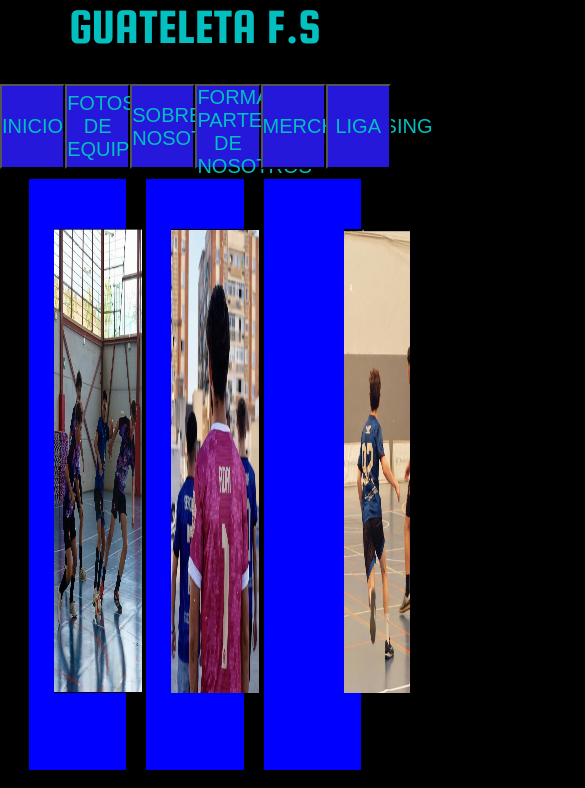
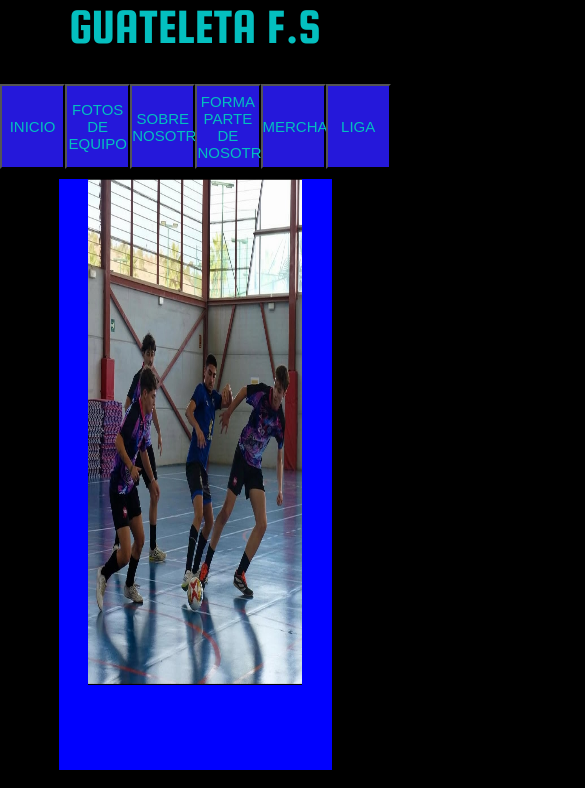
Before and after one commit to HugodelaTorreGil/PaginaFinal_LDM, a plain HTML site: page proyecto/fotos_equipo.html in a window 390 px wide. Shown: the top 788 px of the page, 585 px wide, since content can reach past the window. Drawn offline with Linux system fonts and the light colour scheme; a web font is replaced by a local one.

Commit message:
fotos equipo responsive

```diff
--- a/proyecto/styles/fotos_equipo.css
+++ b/proyecto/styles/fotos_equipo.css
@@ -46,7 +46,7 @@ button{
     height: 10vh;
     width: 16.7vw;
     color: #04BFBF;
-    font-size: 20px;
+    font-size: 15px;
     font-family: 'Anton SC', sans-serif;
 }
 
@@ -159,3 +159,241 @@ button{
     transition: all 1s ease-out; /* Transición suave */
     animation: aparecer 3s forwards;
 }
+
+@media (max-width: 768px) {
+
+/*#00010D
+#010A26
+#04BFBF
+#027373
+#04BFAD*/
+
+/* Fuente de los botones */
+@import url('https://fonts.googleapis.com/css2?family=Anton+SC&display=swap');
+/* Fuente del header*/
+@import url('https://fonts.googleapis.com/css2?family=Anton+SC&family=Squada+One&display=swap');
+
+.squada-one-regular {
+    font-family: "Squada One", sans-serif;
+    font-weight: 400;
+    font-style: normal;
+}
+
+
+*{
+    background-color:black ;
+    margin: 0;
+    padding: 0;
+}
+
+body{
+    overflow-x: hidden;
+}
+
+header{
+    color: #04BFBF;
+    font-size: 50px;
+    background-color: #010A26;
+    width: 100vw;
+    height: 0vh;
+    margin: 0px;
+    padding: 0px;
+    text-align: center;
+    align-items: center;
+    justify-content: center;
+    font-family: 'Squada One', sans-serif;
+
+}
+
+button{
+    background-color: rgb(37, 24, 218);
+    height: 10vh;
+    width: 16.7vw;
+    color: #04BFBF;
+    font-size: 10px;
+    font-family: 'Anton SC', sans-serif;
+}
+
+    .recuadros {
+        display: flex;
+        flex-wrap: wrap;
+        justify-content: center;
+        color: white;
+    }
+    .recuadro {
+        width: 25vw;
+        height: 70vh;
+        margin: 10px;
+    }
+    .azul {
+        background-color: blue;
+    }
+
+
+  .imagenesjugadas, .zeus, .luis, .sergiolateral, .victorcorriendo {
+    margin-left: 0;
+    margin-right: 0;
+    margin-top: 20px;
+    height: 40vh;
+    width: 80vw;
+    margin-left: 25px;
+    margin-right: 25px;
+    margin-top: 50px;
+    height: 55vh;
+    width: 22.5vw;
+
+
+    opacity: 0; /* Invisibles inicialmente */
+    transform: translateX(-100%); /* Fuera de la pantalla a la izquierda */
+    transition: all 1s ease-out; /* Transición suave */
+    animation: aparecer 3s forwards;
+}
+
+@keyframes aparecer {
+    0% {
+        opacity: 0;
+        transform: translateX(-100%);
+    }
+    100% {
+        opacity: 1;
+        transform: translateX(0);
+    }
+}
+
+}
+
+@media (max-width: 480px) {
+
+
+    /*#00010D
+#010A26
+#04BFBF
+#027373
+#04BFAD*/
+
+/* Fuente de los botones */
+@import url('https://fonts.googleapis.com/css2?family=Anton+SC&display=swap');
+/* Fuente del header*/
+@import url('https://fonts.googleapis.com/css2?family=Anton+SC&family=Squada+One&display=swap');
+
+.squada-one-regular {
+    font-family: "Squada One", sans-serif;
+    font-weight: 400;
+    font-style: normal;
+}
+
+
+*{
+    background-color:black ;
+    margin: 0;
+    padding: 0;
+}
+
+body{
+    overflow-x: hidden;
+}
+
+header{
+    color: #04BFBF;
+    font-size: 50px;
+    background-color: #010A26;
+    width: 100vw;
+    height: 0vh;
+    margin: 0px;
+    padding: 0px;
+    text-align: center;
+    align-items: center;
+    justify-content: center;
+    font-family: 'Squada One', sans-serif;
+
+}
+
+button{
+    background-color: rgb(37, 24, 218);
+    height: 10vh;
+    width: 16.7vw;
+    color: #04BFBF;
+    font-size: 15px;
+    font-family: 'Anton SC', sans-serif;
+}
+
+
+    .recuadros {
+        display: flex;
+        flex-wrap: wrap;
+        justify-content: center;
+        color: white;
+    }
+    .recuadro {
+        width: 70vw;
+        height: 70vh;
+        margin: 10px;
+    }
+    .azul {
+        background-color: blue;
+    }
+
+  .imagenesjugadas {
+    margin-left: 0;
+    margin-right: 0;
+    margin-top: 20px;
+    height: 60vh;
+    width: 55vw;
+  }
+
+  .zeus{
+    margin-left: 0;
+    margin-right: 0;
+    margin-top: 20px;
+    height: 60vh;
+    width: 35vw;
+  }
+
+  .sergiolateral{
+    margin-left: 0;
+    margin-right: 0;
+    margin-top: 20px;
+    height: 60vh;
+    width: 45vw;
+  }
+
+  .victorcorriendo{
+    margin-left: 0;
+    margin-right: 0;
+    margin-top: 20px;
+    height: 60vh;
+    width: 55vw;
+  }
+
+  .luis{
+    margin-left: 0;
+    margin-right: 0;
+    margin-top: 20px;
+    height: 60vh;
+    width: 45vw;
+  }
+
+
+
+.imagenesjugadas, .zeus, .luis, .sergiolateral, .victorcorriendo {
+  display: block;
+  margin: 0 auto;
+}
+
+.recuadros {
+  flex-direction: column;
+  align-items: center;
+}
+
+@keyframes aparecer {
+    0% {
+        opacity: 0;
+        transform: translateX(-100%);
+    }
+    100% {
+        opacity: 1;
+        transform: translateX(0);
+    }
+}
+
+}
--- a/proyecto/styles/unete.css
+++ b/proyecto/styles/unete.css
@@ -135,6 +135,7 @@ footer{
   }
 
   @media (max-width: 480px) {
+
     header, a {
       margin-top: 20px;
       font-size: 20px;
```
